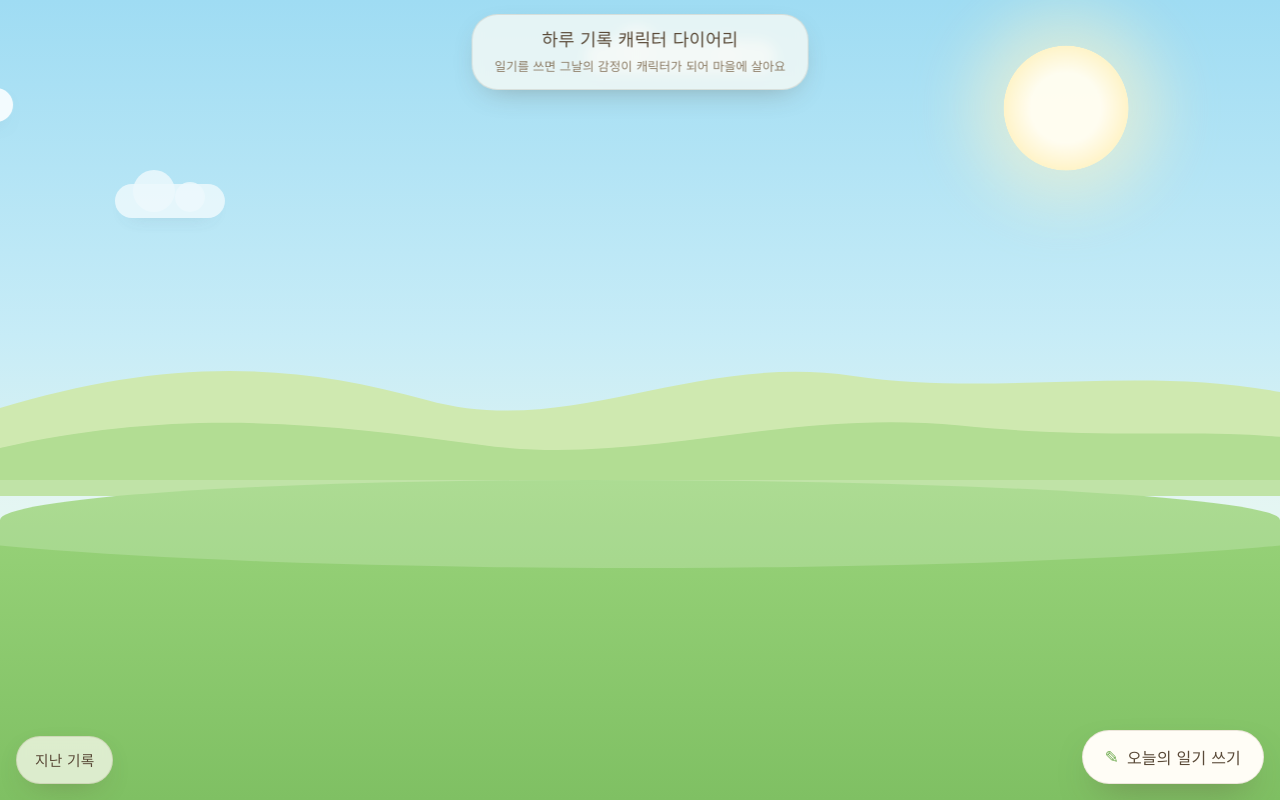
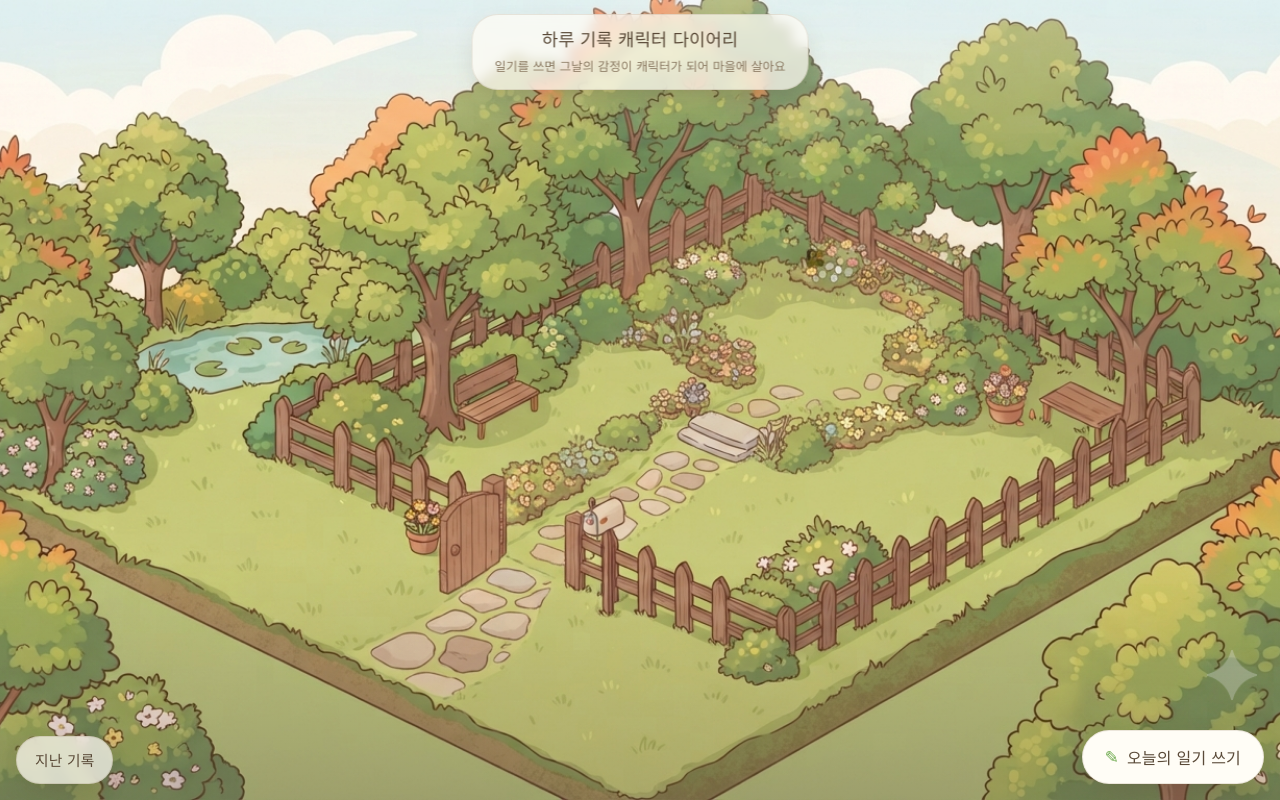
Before and after one commit to rmsdnlgh00/test, a React (Vite) app: page / in a window 1280 px wide. Built offline with nearby package versions, Linux system fonts and the light colour scheme.

Commit message:
feat: add background image and scrim to scene component

```diff
--- a/src/components/Scene.css
+++ b/src/components/Scene.css
@@ -15,6 +15,30 @@
     var(--sky-mid) 42%,
     var(--sky-low) 72%
   );
+}
+
+/* 힉스필드 등에서 만든 배경 이미지 한 장 */
+.scene__photo {
+  position: absolute;
+  inset: 0;
+  display: block;
+  width: 100%;
+  height: 100%;
+  /* 화면 비율이 어떻게 바뀌어도 늘어나지 않고 잘리기만 한다 */
+  object-fit: cover;
+  object-position: center;
+}
+
+/*
+ * 이미지 위에 깔리는 막. 위쪽은 밝게 띄워 제목이 읽히게 하고,
+ * 아래쪽은 살짝 눌러 일기 카드가 떠 보이게 한다. 이미지가 밝거나 어두우면 세기를 조절한다.
+ */
+.scene__scrim {
+  position: absolute;
+  inset: 0;
+  background:
+    linear-gradient(180deg, rgba(255, 255, 255, 0.22) 0%, rgba(255, 255, 255, 0) 20%),
+    linear-gradient(0deg, rgba(58, 46, 34, 0.22) 0%, rgba(58, 46, 34, 0) 30%);
 }
 
 .scene__sun {
--- a/src/components/Scene.tsx
+++ b/src/components/Scene.tsx
@@ -1,13 +1,50 @@
 import './Scene.css'
 
 /**
- * 화면 전체를 채우는 배경 씬. 하늘 → 먼 언덕 → 잔디 순서로 레이어를 쌓는다.
- * 순수 장식이라 스크린리더에서는 감춘다.
+ * 배경 이미지 경로. `public/` 아래에 파일을 넣고 여기를 그 파일명으로 맞추면 된다.
+ * 예) public/background.png → '/background.png'
+ */
+const BACKGROUND_IMAGE = '/background.png'
+
+/**
+ * false 로 바꾸면 이미지 대신 원래의 CSS/SVG 레이어 배경(하늘·해·구름·언덕·잔디)으로 돌아간다.
+ */
+const USE_IMAGE_BACKGROUND = true
+
+/**
+ * 화면 전체를 채우는 배경 씬. 순수 장식이라 스크린리더에서는 감춘다.
  */
 export function Scene() {
   return (
     <div className="scene" aria-hidden="true">
+      {/* 이미지가 아직 없거나 로드에 실패해도 허전하지 않도록 하늘색은 항상 깔아 둔다 */}
       <div className="scene__sky" />
+      {USE_IMAGE_BACKGROUND ? <ImageBackground /> : <LayeredBackground />}
+    </div>
+  )
+}
+
+/** 힉스필드 등에서 만든 이미지 한 장을 화면에 꽉 채운다. */
+function ImageBackground() {
+  return (
+    <>
+      <img
+        className="scene__photo"
+        src={BACKGROUND_IMAGE}
+        alt=""
+        decoding="async"
+        fetchPriority="high"
+      />
+      {/* 제목과 일기 카드의 글자가 이미지에 묻히지 않도록 위아래만 살짝 눌러 주는 막 */}
+      <div className="scene__scrim" />
+    </>
+  )
+}
+
+/** 원래 배경. 하늘 → 먼 언덕 → 잔디 순서로 레이어를 쌓는다. */
+function LayeredBackground() {
+  return (
+    <>
       <div className="scene__sun" />
 
       <div className="scene__cloud scene__cloud--a" />
@@ -31,6 +68,6 @@ export function Scene() {
           <ellipse cx="720" cy="40" rx="900" ry="70" fill="rgba(255,255,255,0.18)" />
         </svg>
       </div>
-    </div>
+    </>
   )
 }
```
Also changed, not shown: app/page.tsx (added, +9 -0 lines), public/background.png (added), 1 other file (tests, documents, lock files or other folders).
